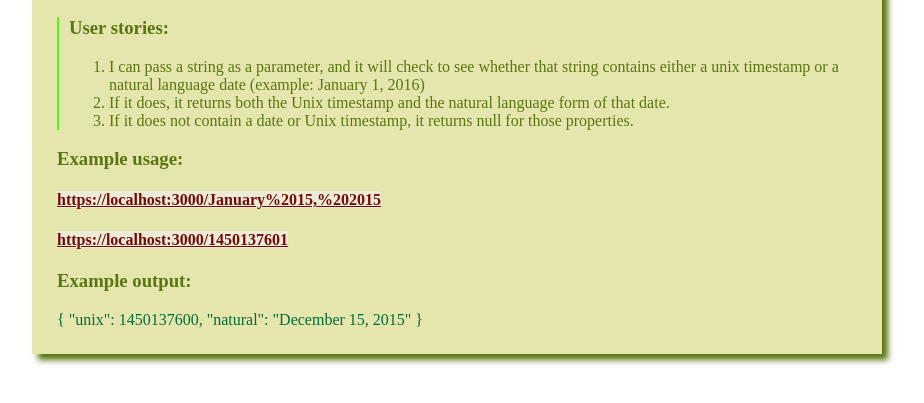
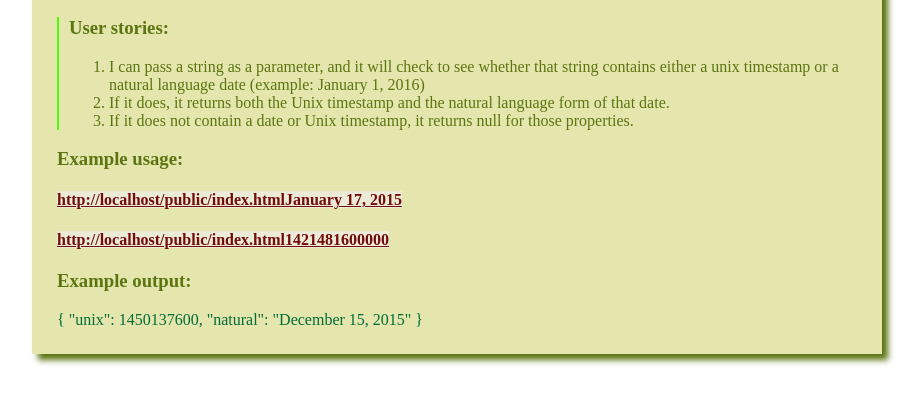
Before and after one commit to j-steve-martinez/timestamp-micro-jsm, a website: page public/index.html in a window 1280 px wide. Shown: the part 123-526 px from the top of the page, without its empty margins (183-1107 px from the left). Drawn offline with Linux system fonts and the light colour scheme.

Commit message:
Updated URL to match output

```diff
--- a/public/index.html
+++ b/public/index.html
@@ -31,10 +31,10 @@
          <div id="example">
            <h3>Example usage:</h3>
            <div >
-             <h4><a id="natural" href="http://localhost:3000/January%2015,%202015">https://localhost:3000/January%2015,%202015</a></h4>
+             <h4><a id="natural" href="http://localhost:3000/January 17, 2015">https://localhost:3000/January 17, 2015</a></h4>
            </div>
            <div >
-             <h4><a id="timestamp" href="http://localhost:3000/1450137601">https://localhost:3000/1450137601</a></h4>
+             <h4><a id="timestamp" href="http://localhost:3000/1421481600000">https://localhost:3000/1421481600000</a></h4>
            </div>
            <h3>Example output:</h3>
            <div id="output">
@@ -44,22 +44,17 @@
 
       </div>
       <script type="text/javascript">
-      (function(){
         'use strict';
         // set the links based on the current url
         var loc = document.URL;
-        var nLoc = loc + 'January%2015,%202011';
-        var tLoc = loc + '1450137601';
+        var nLoc = loc + 'January 17, 2015';
+        var tLoc = loc + '1421481600000';
         var natural = document.getElementById('natural');
         var timestamp = document.getElementById('timestamp');
         natural.innerHTML = nLoc;
         natural.href = nLoc;
         timestamp.innerHTML = tLoc;
-        timestamp.href = tLoc;
-      });
-
       </script>
-
       <!-- <script type="text/javascript" src="/controllers/clickController.client.js"></script> -->
    </body>
 
```
